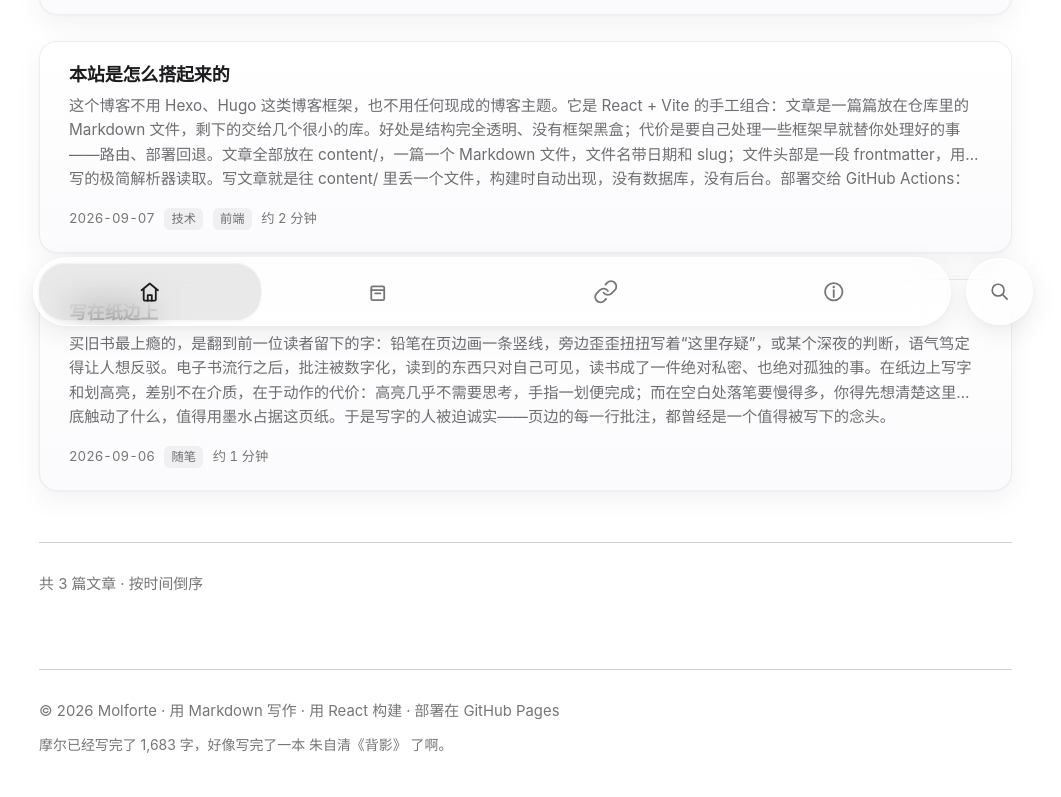
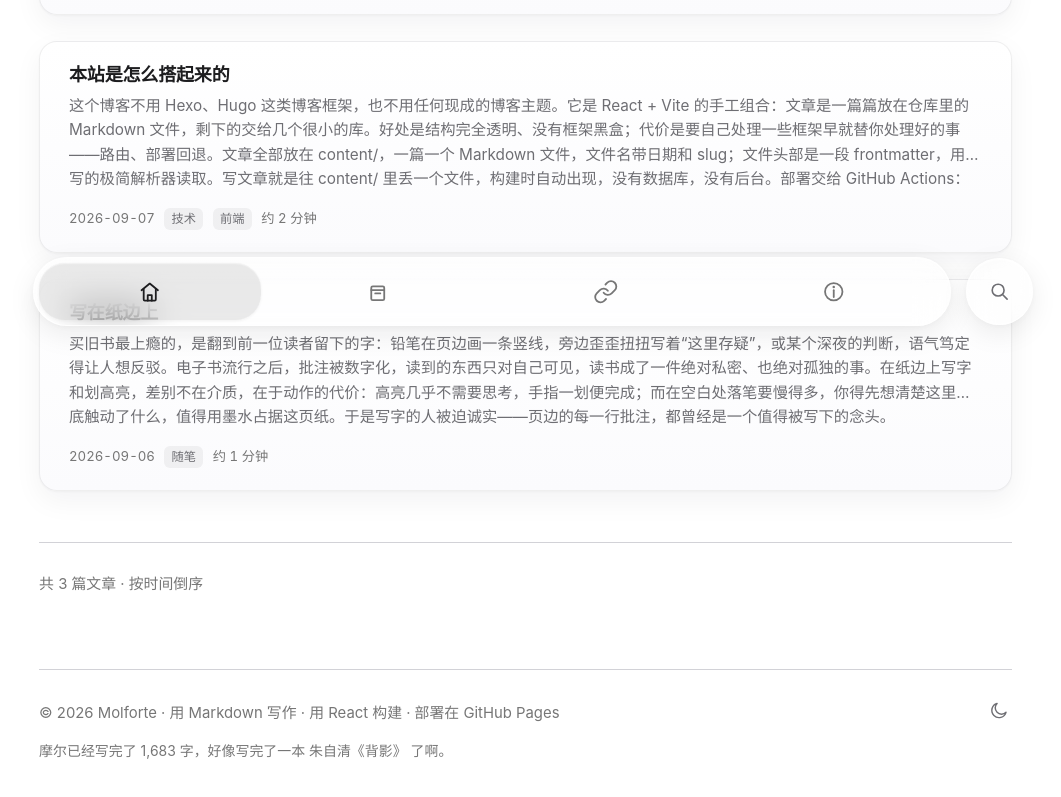
Before and after one commit to Molforte/Molforte.pages, a React (Vite) app: page / in a window 1280 px wide. Shown: the part 460-1257 px from the top of the page, without its empty margins (107-1168 px from the left). Built offline with nearby package versions, Linux system fonts and the light colour scheme.

Commit message:
feat: 深色模式——全站token化、跟随系统+页脚手动切换并记忆、首屏防闪烁

```diff
--- a/src/components/Footer.jsx
+++ b/src/components/Footer.jsx
@@ -1,5 +1,6 @@
 import { posts } from '../lib/content.js'
 import { SITE } from '../site.js'
+import { useTheme } from '../theme.js'
 
 // 一些常见中文作品的约略字数，用来给“已经写了多少字”找个参照
 const WORKS = [
@@ -15,6 +16,33 @@ const WORKS = [
   { author: '路遥', name: '《平凡的世界》', chars: 1000000 },
 ]
 
+const ICON_PROPS = {
+  viewBox: '0 0 24 24',
+  fill: 'none',
+  stroke: 'currentColor',
+  strokeWidth: '1.7',
+  strokeLinecap: 'round',
+  strokeLinejoin: 'round',
+  'aria-hidden': 'true',
+}
+
+function SunIcon() {
+  return (
+    <svg {...ICON_PROPS}>
+      <circle cx="12" cy="12" r="4.4" />
+      <path d="M12 3.2v2M12 18.8v2M3.2 12h2M18.8 12h2M5.8 5.8l1.4 1.4M16.8 16.8l1.4 1.4M18.2 5.8l-1.4 1.4M7.2 16.8l-1.4 1.4" />
+    </svg>
+  )
+}
+
+function MoonIcon() {
+  return (
+    <svg {...ICON_PROPS}>
+      <path d="M20 14.5A8.5 8.5 0 1 1 9.5 4a7 7 0 0 0 10.5 10.5Z" />
+    </svg>
+  )
+}
+
 function nearestWork(chars) {
   if (chars <= 0) return null
   return WORKS.reduce((best, w) =>
@@ -25,6 +53,7 @@ function nearestWork(chars) {
 export default function Footer() {
   const year = new Date().getFullYear()
   const since = SITE.since
+  const { theme, toggle } = useTheme()
 
   const total = posts.reduce(
     (sum, p) => sum + (p.content.match(/[\u4e00-\u9fff]/g) || []).length,
@@ -37,9 +66,20 @@ export default function Footer() {
 
   return (
     <footer className="site-footer">
-      <p className="site-footer__line">
-        © {since === year ? year : `${since}–${year}`} {SITE.author} · {SITE.footerNote}
-      </p>
+      <div className="site-footer__row">
+        <p className="site-footer__line">
+          © {since === year ? year : `${since}–${year}`} {SITE.author} · {SITE.footerNote}
+        </p>
+        <button
+          type="button"
+          className="theme-toggle"
+          onClick={toggle}
+          aria-label={theme === 'dark' ? '切换到浅色模式' : '切换到深色模式'}
+          title={theme === 'dark' ? '浅色' : '深色'}
+        >
+          {theme === 'dark' ? <SunIcon /> : <MoonIcon />}
+        </button>
+      </div>
       <p className="site-footer__stat">{stat}</p>
     </footer>
   )
--- a/src/main.jsx
+++ b/src/main.jsx
@@ -2,7 +2,10 @@ import React from 'react'
 import { createRoot } from 'react-dom/client'
 import { BrowserRouter } from 'react-router-dom'
 import App from './App.jsx'
+import { initTheme } from './theme.js'
 import './styles/global.css'
+
+initTheme()
 
 createRoot(document.getElementById('root')).render(
   <React.StrictMode>
--- a/src/styles/global.css
+++ b/src/styles/global.css
@@ -16,6 +16,36 @@
   --link: #0071e3;
   --link-hover: #0077ed;
 
+  /* 主题可切换的材质 token（亮/暗由 html[data-theme] 切换） */
+  --selection: rgba(0, 113, 227, 0.16);
+  --accent-hover: rgba(0, 113, 227, 0.07);
+  --glass-bg: rgba(255, 255, 255, 0.4);
+  --glass-border: rgba(255, 255, 255, 0.8);
+  --glass-solid: rgba(255, 255, 255, 0.94);
+  --glass-shadow:
+    0 8px 28px rgba(29, 29, 31, 0.08), 0 2px 8px rgba(29, 29, 31, 0.04),
+    inset 0 1px 0 rgba(255, 255, 255, 0.65);
+  --glass-sheen-top: rgba(255, 255, 255, 0.5);
+  --segment-sheen: rgba(255, 255, 255, 0.45);
+  --active-segment: rgba(29, 29, 31, 0.09);
+  --tooltip-bg: rgba(29, 29, 31, 0.92);
+  --tooltip-text: #ffffff;
+  --panel-bg: rgba(255, 255, 255, 0.94);
+  --panel-shadow: 0 24px 80px rgba(29, 29, 31, 0.22);
+  --backdrop: rgba(29, 29, 31, 0.18);
+  --card-bg: linear-gradient(180deg, #ffffff 0%, #fbfbfd 100%);
+  --card-border: rgba(29, 29, 31, 0.07);
+  --card-border-hover: rgba(29, 29, 31, 0.16);
+  --card-shadow:
+    0 1px 2px rgba(29, 29, 31, 0.03), 0 10px 28px rgba(29, 29, 31, 0.05),
+    inset 0 1px 0 rgba(255, 255, 255, 0.9);
+  --card-shadow-hover:
+    0 10px 24px rgba(29, 29, 31, 0.07), 0 2px 6px rgba(29, 29, 31, 0.04),
+    inset 0 1px 0 rgba(255, 255, 255, 0.9);
+  --chip-bg: rgba(29, 29, 31, 0.05);
+  --row-hover-bg: rgba(29, 29, 31, 0.035);
+  --hl-blue: #0066cc;
+
   --sans:
     -apple-system, BlinkMacSystemFont, 'SF Pro Text', 'SF Pro Display', 'Segoe UI', Roboto,
     'Helvetica Neue', 'PingFang SC', 'Hiragino Sans GB', 'Microsoft YaHei', 'Source Han Sans SC',
@@ -32,6 +62,49 @@
   --measure-phone: 46rem; /* 小屏回退宽度 */
   /* 底部功能区：主岛高度 = 搜索副岛直径（两者共用，保证等大） */
   --dock-h: 3.96rem;
+  color-scheme: light;
+}
+
+/* ---------- 深色模式（html[data-theme='dark']） ---------- */
+:root[data-theme='dark'] {
+  color-scheme: dark;
+  --bg: #101014;
+  --bg-soft: #1e1e24;
+  --text: #f5f5f7;
+  --text-2: #a6a6ab;
+  --text-3: #8e8e93;
+  --hairline: rgba(255, 255, 255, 0.12);
+  --link: #0a84ff;
+  --link-hover: #3a9bff;
+
+  --selection: rgba(10, 132, 255, 0.3);
+  --accent-hover: rgba(10, 132, 255, 0.16);
+  --glass-bg: rgba(30, 30, 36, 0.55);
+  --glass-border: rgba(255, 255, 255, 0.12);
+  --glass-solid: rgba(30, 30, 36, 0.9);
+  --glass-shadow:
+    0 8px 28px rgba(0, 0, 0, 0.4), 0 2px 8px rgba(0, 0, 0, 0.3),
+    inset 0 1px 0 rgba(255, 255, 255, 0.08);
+  --glass-sheen-top: rgba(255, 255, 255, 0.06);
+  --segment-sheen: rgba(255, 255, 255, 0.16);
+  --active-segment: rgba(255, 255, 255, 0.12);
+  --tooltip-bg: rgba(250, 250, 250, 0.95);
+  --tooltip-text: #1d1d1f;
+  --panel-bg: rgba(26, 26, 32, 0.95);
+  --panel-shadow: 0 24px 80px rgba(0, 0, 0, 0.6);
+  --backdrop: rgba(0, 0, 0, 0.5);
+  --card-bg: linear-gradient(180deg, #191920 0%, #15151b 100%);
+  --card-border: rgba(255, 255, 255, 0.08);
+  --card-border-hover: rgba(255, 255, 255, 0.16);
+  --card-shadow:
+    0 1px 2px rgba(0, 0, 0, 0.3), 0 10px 28px rgba(0, 0, 0, 0.35),
+    inset 0 1px 0 rgba(255, 255, 255, 0.06);
+  --card-shadow-hover:
+    0 10px 24px rgba(0, 0, 0, 0.45), 0 2px 6px rgba(0, 0, 0, 0.35),
+    inset 0 1px 0 rgba(255, 255, 255, 0.08);
+  --chip-bg: rgba(255, 255, 255, 0.07);
+  --row-hover-bg: rgba(255, 255, 255, 0.05);
+  --hl-blue: #6aa5ff;
 }
 
 /* ---------- 基础 ---------- */
@@ -61,7 +134,7 @@ body {
 }
 
 ::selection {
-  background: rgba(0, 113, 227, 0.16);
+  background: var(--selection);
 }
 
 img {
@@ -109,6 +182,13 @@ a {
   padding: 1.6rem 0 0;
 }
 
+.site-footer__row {
+  display: flex;
+  align-items: center;
+  justify-content: space-between;
+  gap: 1rem;
+}
+
 .site-footer__line {
   margin: 0;
   color: var(--text-3);
@@ -123,6 +203,46 @@ a {
 
 .site-footer__line a:hover {
   color: var(--link);
+}
+
+/* 深浅色切换按钮 */
+.theme-toggle {
+  flex: none;
+  display: grid;
+  place-items: center;
+  width: 2.3rem;
+  height: 2.3rem;
+  margin: -0.4rem -0.4rem 0 0; /* 抵消右/上边距，视觉上贴角 */
+  padding: 0.55rem;
+  border: 0;
+  border-radius: 10px;
+  background: transparent;
+  color: var(--text-2);
+  cursor: pointer;
+  transition:
+    color 0.15s ease,
+    background 0.15s ease;
+}
+
+.theme-toggle:hover {
+  color: var(--text);
+  background: var(--chip-bg);
+}
+
+.theme-toggle:focus-visible {
+  outline: 2px solid var(--link);
+  outline-offset: 1px;
+}
+
+.theme-toggle svg {
+  width: 100%;
+  height: 100%;
+}
+
+@media (max-width: 760px) {
+  .site-footer__row {
+    align-items: flex-start;
+  }
 }
 
 .site-footer__stat {
@@ -162,14 +282,11 @@ a {
   min-height: var(--dock-h);
   padding: 0.22rem;
   border-radius: 2rem;
-  background: rgba(255, 255, 255, 0.4); /* 磨砂调浅：更透明 */
+  background: var(--glass-bg); /* 磨砂调浅：更透明 */
   -webkit-backdrop-filter: blur(16px) saturate(1.25);
   backdrop-filter: blur(16px) saturate(1.25);
-  border: 1px solid rgba(255, 255, 255, 0.8);
-  box-shadow:
-    0 8px 28px rgba(29, 29, 31, 0.08),
-    0 2px 8px rgba(29, 29, 31, 0.04),
-    inset 0 1px 0 rgba(255, 255, 255, 0.65);
+  border: 1px solid var(--glass-border);
+  box-shadow: var(--glass-shadow);
 }
 
 /* 顶部高光：更克制 */
@@ -178,14 +295,14 @@ a {
   position: absolute;
   inset: 1px;
   border-radius: inherit;
-  background: linear-gradient(180deg, rgba(255, 255, 255, 0.5), rgba(255, 255, 255, 0) 42%);
+  background: linear-gradient(180deg, var(--glass-sheen-top), rgba(255, 255, 255, 0) 42%);
   pointer-events: none;
 }
 
 @supports not ((backdrop-filter: blur(1px)) or (-webkit-backdrop-filter: blur(1px))) {
   .apptabbar,
   .search-island {
-    background: rgba(255, 255, 255, 0.9);
+    background: var(--glass-solid);
   }
 }
 
@@ -241,8 +358,8 @@ a {
   left: 50%;
   z-index: 5;
   transform: translateX(-50%) translateY(4px);
-  background: rgba(29, 29, 31, 0.92);
-  color: #fff;
+  background: var(--tooltip-bg);
+  color: var(--tooltip-text);
   font-size: 0.72rem;
   line-height: 1.4;
   padding: 0.35em 0.8em;
@@ -267,10 +384,10 @@ a {
 
 /* 选中：整格加深的大胶囊，约占岛宽的 1/4 */
 .apptabbar__tab.is-active {
-  background: rgba(29, 29, 31, 0.09);
+  background: var(--active-segment);
   color: var(--text);
   box-shadow:
-    inset 0 1px 1px rgba(255, 255, 255, 0.45),
+    inset 0 1px 1px var(--segment-sheen),
     0 1px 3px rgba(29, 29, 31, 0.06);
 }
 
@@ -296,19 +413,16 @@ a {
   display: grid;
   place-items: center;
   border-radius: 50%;
-  background: rgba(255, 255, 255, 0.4);
+  background: var(--glass-bg);
   -webkit-backdrop-filter: blur(16px) saturate(1.25);
   backdrop-filter: blur(16px) saturate(1.25);
-  border: 1px solid rgba(255, 255, 255, 0.8);
+  border: 1px solid var(--glass-border);
   color: var(--text-2);
   cursor: pointer;
   transition:
     color 0.15s ease,
     transform 0.15s ease;
-  box-shadow:
-    0 8px 28px rgba(29, 29, 31, 0.08),
-    0 2px 8px rgba(29, 29, 31, 0.04),
-    inset 0 1px 0 rgba(255, 255, 255, 0.65);
+  box-shadow: var(--glass-shadow);
 }
 
 .search-island:hover {
@@ -335,7 +449,7 @@ a {
   justify-content: center;
   align-items: flex-start;
   padding: 16vh 1rem 1rem;
-  background: rgba(29, 29, 31, 0.18);
+  background: var(--backdrop);
   -webkit-backdrop-filter: blur(6px);
   backdrop-filter: blur(6px);
   animation: fade 0.15s ease both;
@@ -343,12 +457,12 @@ a {
 
 .search-panel {
   width: min(92vw, 40rem);
-  background: rgba(255, 255, 255, 0.94);
+  background: var(--panel-bg);
   -webkit-backdrop-filter: blur(24px) saturate(1.5);
   backdrop-filter: blur(24px) saturate(1.5);
-  border: 1px solid rgba(255, 255, 255, 0.85);
+  border: 1px solid var(--glass-border);
   border-radius: 1.4rem;
-  box-shadow: 0 24px 80px rgba(29, 29, 31, 0.22);
+  box-shadow: var(--panel-shadow);
   overflow: hidden;
   animation: rise 0.18s cubic-bezier(0.22, 1, 0.36, 1) both;
 }
@@ -411,7 +525,7 @@ a {
 }
 
 .search-panel__item a:hover {
-  background: rgba(0, 113, 227, 0.07);
+  background: var(--accent-hover);
 }
 
 .search-panel__item time {
@@ -469,14 +583,11 @@ a {
 .post-card {
   margin: 0;
   height: 12.5rem; /* 固定舒适高度（更矮） */
-  background: linear-gradient(180deg, #ffffff 0%, #fbfbfd 100%);
-  border: 1px solid rgba(29, 29, 31, 0.07);
+  background: var(--card-bg);
+  border: 1px solid var(--card-border);
   border-radius: 18px;
   overflow: hidden;
-  box-shadow:
-    0 1px 2px rgba(29, 29, 31, 0.03),
-    0 10px 28px rgba(29, 29, 31, 0.05),
-    inset 0 1px 0 rgba(255, 255, 255, 0.9);
+  box-shadow: var(--card-shadow);
   transition:
     box-shadow 0.2s ease,
     transform 0.2s ease,
@@ -484,12 +595,9 @@ a {
 }
 
 .post-card:hover {
-  border-color: rgba(29, 29, 31, 0.16);
+  border-color: var(--card-border-hover);
   transform: translateY(-3px);
-  box-shadow:
-    0 10px 24px rgba(29, 29, 31, 0.07),
-    0 2px 6px rgba(29, 29, 31, 0.04),
-    inset 0 1px 0 rgba(255, 255, 255, 0.9);
+  box-shadow: var(--card-shadow-hover);
 }
 
 .post-card__link {
@@ -547,7 +655,7 @@ a {
 }
 
 .post-card__tag {
-  background: rgba(29, 29, 31, 0.05);
+  background: var(--chip-bg);
   color: var(--text-2);
   border-radius: 6px;
   padding: 0.16em 0.6em;
@@ -839,7 +947,7 @@ a {
 .post-body .hljs-attribute,
 .post-body .hljs-template-variable,
 .post-body .hljs-variable {
-  color: #0066cc;
+  color: var(--hl-blue);
 }
 
 .post-body .hljs-title,
@@ -920,15 +1028,12 @@ a {
 
 /* —— 巨大的卡片（页面感 hero） —— */
 .archive-hero {
-  background: linear-gradient(180deg, #ffffff 0%, #fbfbfd 100%);
-  border: 1px solid rgba(29, 29, 31, 0.07);
+  background: var(--card-bg);
+  border: 1px solid var(--card-border);
   border-radius: 18px;
   padding: 2rem 2.2rem 2.1rem;
   margin-bottom: 2.6rem;
-  box-shadow:
-    0 1px 2px rgba(29, 29, 31, 0.03),
-    0 12px 32px rgba(29, 29, 31, 0.05),
-    inset 0 1px 0 rgba(255, 255, 255, 0.9);
+  box-shadow: var(--card-shadow);
 }
 
 .archive-hero__title {
@@ -974,14 +1079,11 @@ a {
 
 /* —— 每个项目一张大卡片（含标题与条目） —— */
 .archive-group-card {
-  background: linear-gradient(180deg, #ffffff 0%, #fbfbfd 100%);
-  border: 1px solid rgba(29, 29, 31, 0.07);
+  background: var(--card-bg);
+  border: 1px solid var(--card-border);
   border-radius: 16px;
   overflow: hidden;
-  box-shadow:
-    0 1px 2px rgba(29, 29, 31, 0.03),
-    0 8px 24px rgba(29, 29, 31, 0.05),
-    inset 0 1px 0 rgba(255, 255, 255, 0.9);
+  box-shadow: var(--card-shadow);
 }
 
 .archive-group-card + .archive-group-card {
@@ -1026,7 +1128,7 @@ a {
 }
 
 .archive-row__link:hover {
-  background: rgba(29, 29, 31, 0.035);
+  background: var(--row-hover-bg);
 }
 
 .archive-row__date {
@@ -1059,7 +1161,7 @@ a {
 }
 
 .archive-row__tag {
-  background: rgba(29, 29, 31, 0.05);
+  background: var(--chip-bg);
   color: var(--text-2);
   border-radius: 6px;
   padding: 0.14em 0.55em;
--- /dev/null
+++ b/src/theme.js
@@ -0,0 +1,50 @@
+import { useCallback, useState } from 'react'
+
+const KEY = 'molforte-theme'
+
+const prefersDark = () =>
+  window.matchMedia && window.matchMedia('(prefers-color-scheme: dark)').matches
+
+function apply(theme) {
+  document.documentElement.dataset.theme = theme
+  const meta = document.querySelector('meta[name="theme-color"]')
+  if (meta) meta.content = theme === 'dark' ? '#101014' : '#ffffff'
+}
+
+/** 应用初始主题（存值优先，否则跟随系统），并监听系统变化 */
+export function initTheme() {
+  let stored = null
+  try {
+    stored = localStorage.getItem(KEY)
+  } catch {
+    /* ignore */
+  }
+  apply(stored || (prefersDark() ? 'dark' : 'light'))
+  if (!stored && window.matchMedia) {
+    window.matchMedia('(prefers-color-scheme: dark)').addEventListener?.('change', (e) => {
+      try {
+        if (!localStorage.getItem(KEY)) apply(e.matches ? 'dark' : 'light')
+      } catch {
+        apply(e.matches ? 'dark' : 'light')
+      }
+    })
+  }
+}
+
+/** 手动开关：切到另一主题并持久化 */
+export function useTheme() {
+  const [theme, setTheme] = useState(() => document.documentElement.dataset.theme || 'light')
+  const toggle = useCallback(() => {
+    setTheme((prev) => {
+      const next = prev === 'dark' ? 'light' : 'dark'
+      try {
+        localStorage.setItem(KEY, next)
+      } catch {
+        /* ignore */
+      }
+      apply(next)
+      return next
+    })
+  }, [])
+  return { theme, toggle }
+}
```
Also changed, not shown: index.html (+16 -0 lines), 1 other file (tests, documents, lock files or other folders).
